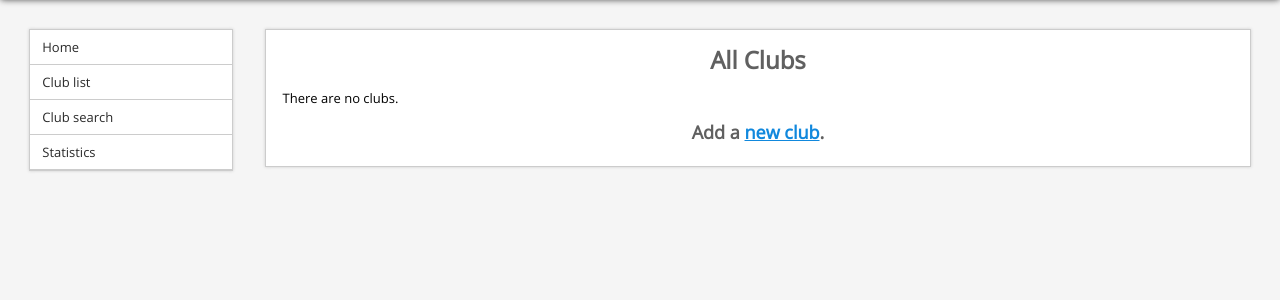
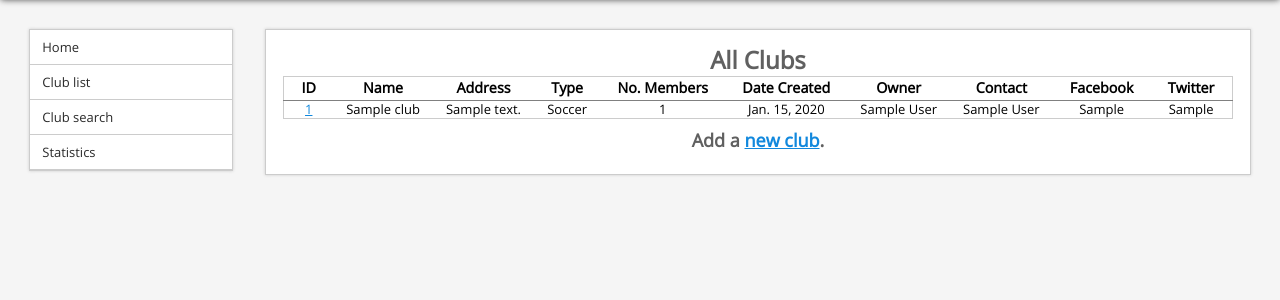
Before and after one commit to jtanx/CITS2232, a Django app: page /club/list in a window 1280 px wide. Shown: the part 101-401 px from the top of the page. Run offline with Django 3.2, Linux system fonts and the light colour scheme; data comes from the database, SQL or seed files in the repository; tables that the repository leaves empty hold one stand-in row (values such as "Sample post"); parts of the project's set-up code (start-up, migrations or seed data) failed here and were passed over.

Commit message:
finished clublist and clubdetail. working well

```diff
--- a/django/sportsrec/templates/sportsrec/club_detail.html
+++ b/django/sportsrec/templates/sportsrec/club_detail.html
@@ -1,6 +1,7 @@
 {% extends 'sportsrec/base.html' %}
 {% block main %}
-    <h1>Club: {{ club.name }}</h1>
+	<div class="widget">
+    <div class="title">Club Name: {{ club.name }}</div>
     <p>
         <strong>ID:</strong> {{ club.id }}
     </p>
@@ -41,4 +42,5 @@
         <strong>Description:</strong>
         <p>{{ club.description }}</p>
     </p>
+    </div>
 {% endblock %}
--- a/django/sportsrec/templates/sportsrec/club_list.html
+++ b/django/sportsrec/templates/sportsrec/club_list.html
@@ -3,7 +3,7 @@
 {% block main %}
 <div class="widget">
   <div class="title centre">All Clubs</div>
-  {% if clubs %}
+  {% if club_list %}
   <table class="centre">
     <thead>
       <tr class="header">
@@ -11,7 +11,7 @@
         <th>Name</th>
         <th>Address</th>
         <th>Type</th>
-        <th>No. Numbers</th>
+        <th>No. Members</th>
         <th>Date Created</th>
         <th>Owner</th>
         <th>Contact</th>
@@ -20,9 +20,9 @@
       </tr>
     </thead>
     <tbody>
-      {% for club in clubs %}
-      <tr>
-        <td class="clickable" href="{% url 'sportsrec:club_detail' pk=club.id %}">
+      {% for club in club_list %}
+      <tr class="clickable" href="{% url 'sportsrec:club_detail' pk=club.id %}">
+        <td class="clickable">
           <a href="{% url 'sportsrec:club_detail' pk=club.id %}">
           {{club.id}}
           </a>
--- a/django/sportsrec/views.py
+++ b/django/sportsrec/views.py
@@ -225,7 +225,10 @@ def club_add(request):
 		if form.is_valid():
 			club = form.save()
 			owner = Membership.objects.create(member=form.cleaned_data['owner'],club=club)
-			contact = Membership.objects.create(member=form.cleaned_data['contact'],club=club)
+			owner.save()
+			if form.cleaned_data['contact']:
+				contact = Membership.objects.create(member=form.cleaned_data['contact'],club=club)
+				contact.save()
 			messages.add_message(request, messages.INFO, \
 								 "Club successfully created!")
 			return redirect('sportsrec:index')
```
